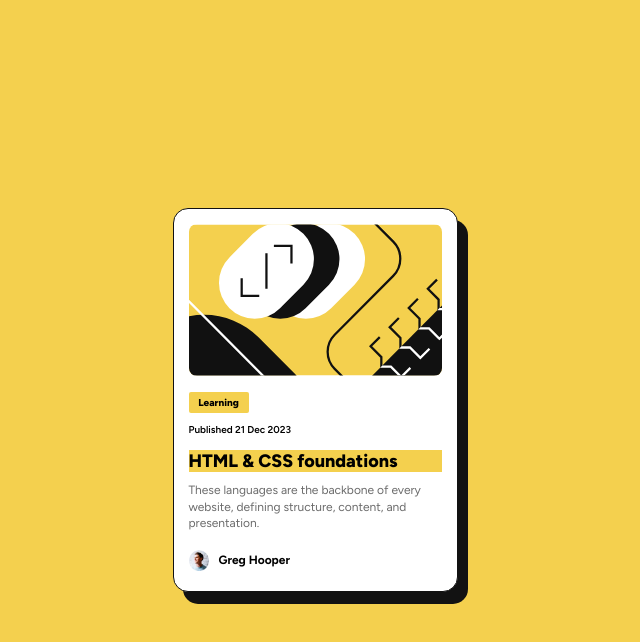
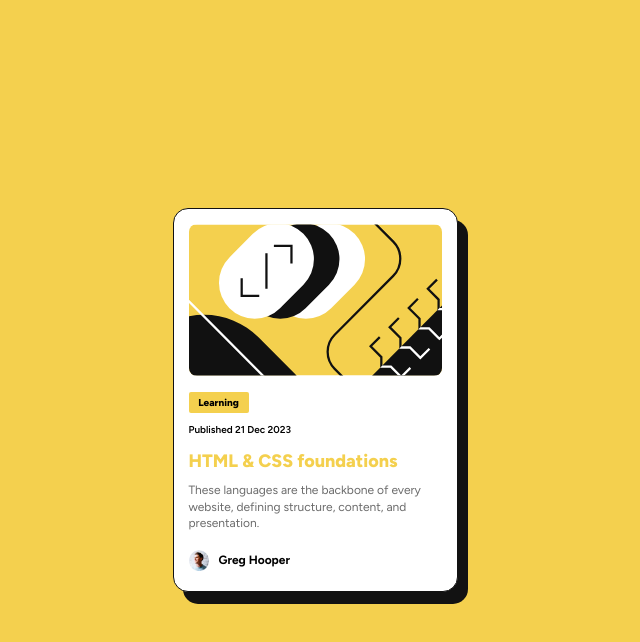
Before and after one commit to Aashish1718/blog-preview-card, a plain HTML site: page index.html in a window 1280 px wide. In both pictures the pointer is over the element 640 px from the left and 460 px from the top of the page. Shown: the whole page, without its empty margins (325-965 px from the left). Drawn offline with Linux system fonts and the light colour scheme.

Commit message:
fixed a mistake

```diff
--- a/style.css
+++ b/style.css
@@ -84,6 +84,6 @@ h1 {
 
 @media (min-width: 56em) {
   .container:hover h1 {
-    background-color: hsl(47, 88%, 63%);
+    color: hsl(47, 88%, 63%);
   }
 }
```
